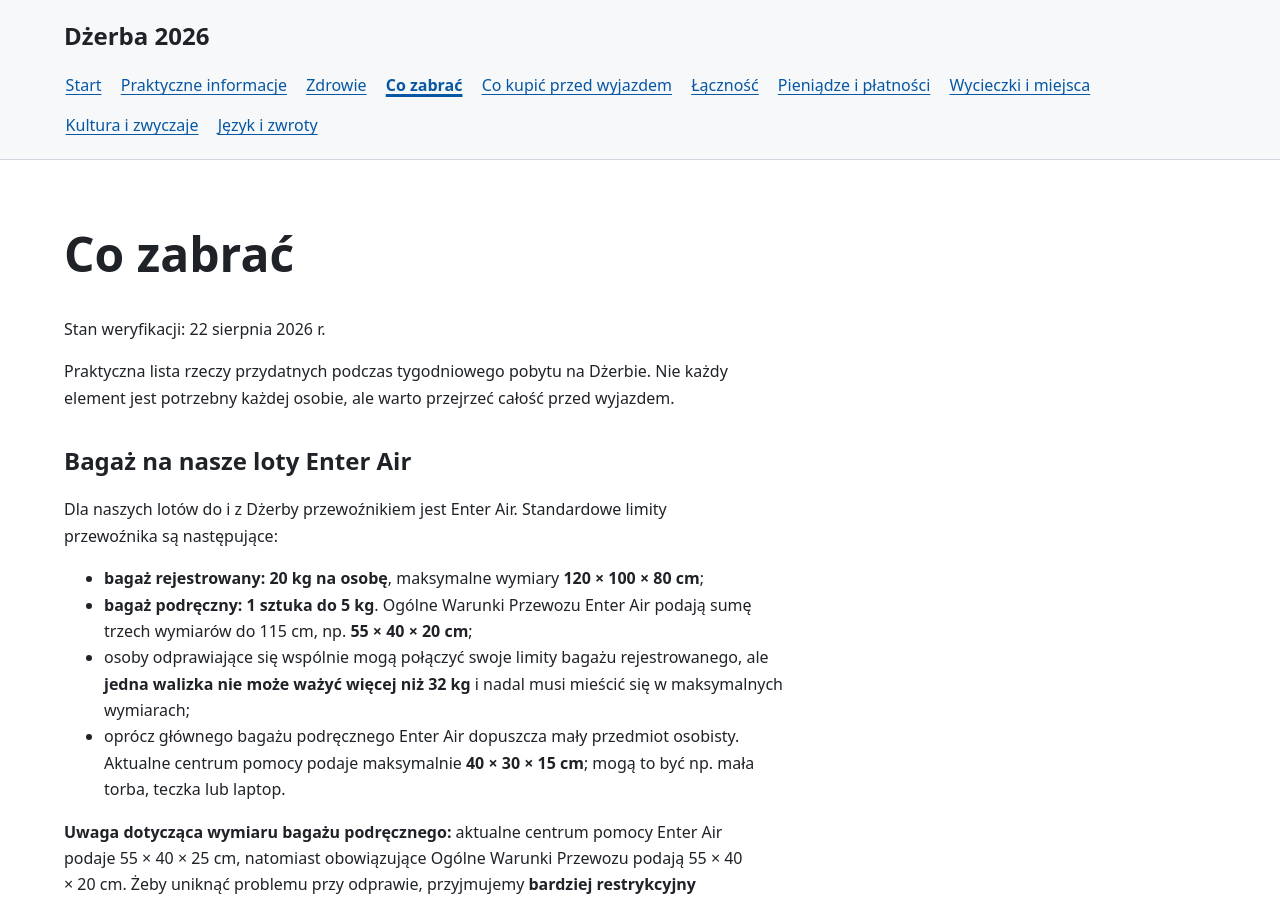
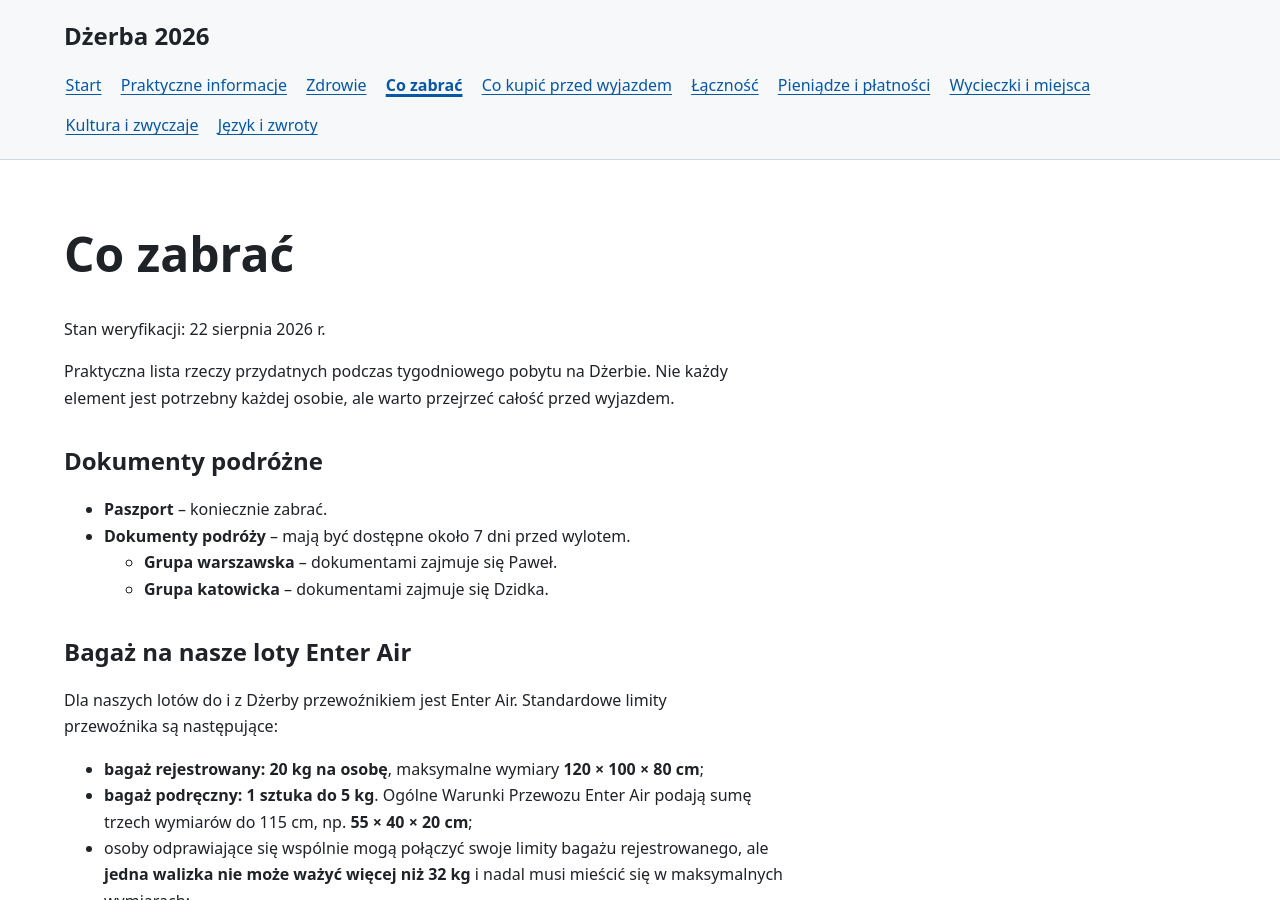
Before and after one commit to rotnicki/djerba-2026, a Jekyll site: the page built from co-zabrac.md, in a window 1280 px wide and 900 px high. Built offline with Jekyll 4.4.1, drawn with Linux system fonts in a browser that asks for light colours; our own code applies the rules of GitHub Pages for plain Markdown files.

Commit message:
Dodaj sekcję dokumentów podróżnych

```diff
--- a/co-zabrac.md
+++ b/co-zabrac.md
@@ -3,6 +3,13 @@
 Stan weryfikacji: 22 sierpnia 2026 r.
 
 Praktyczna lista rzeczy przydatnych podczas tygodniowego pobytu na Dżerbie. Nie każdy element jest potrzebny każdej osobie, ale warto przejrzeć całość przed wyjazdem.
+
+## Dokumenty podróżne
+
+- **Paszport** – koniecznie zabrać.
+- **Dokumenty podróży** – mają być dostępne około 7 dni przed wylotem.
+    - **Grupa warszawska** – dokumentami zajmuje się Paweł.
+    - **Grupa katowicka** – dokumentami zajmuje się Dzidka.
 
 ## Bagaż na nasze loty Enter Air
 
```
